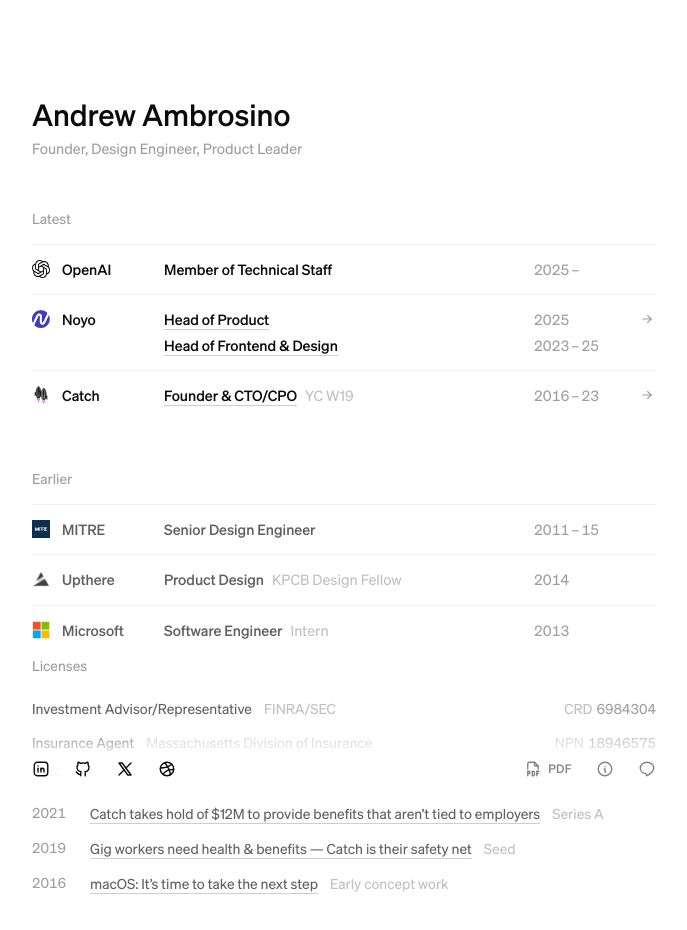
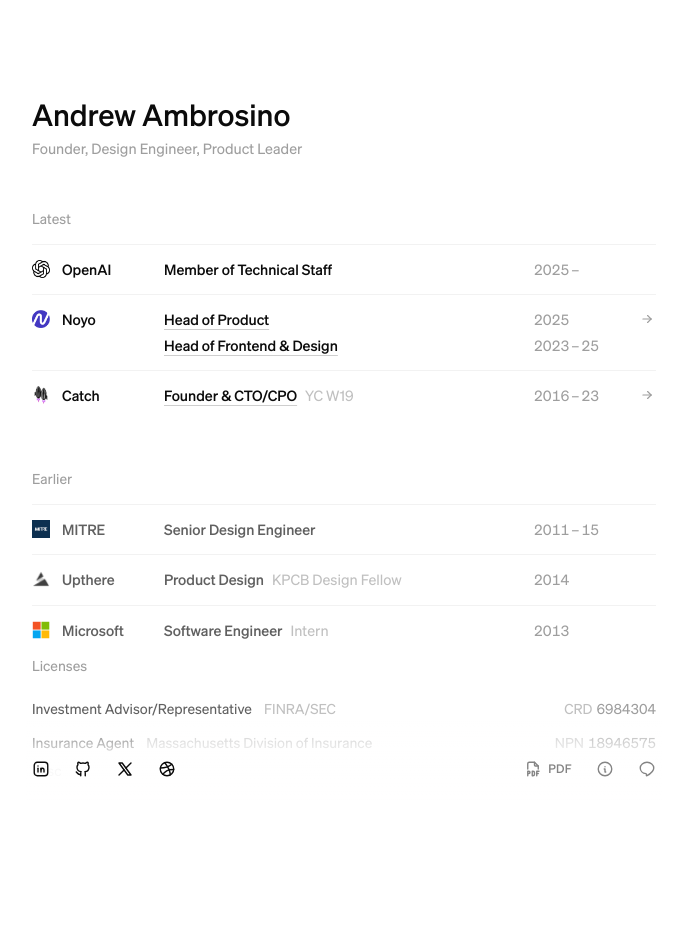
Before and after one commit to aa-io/site, a Next.js app: page / in a window 1280 px wide. Shown: the top 930 px of the page, without its empty margins (291-978 px from the left). After the commit the page ends 800 px from the top, so only its background shows below. Built offline with nearby package versions, Linux system fonts and the light colour scheme.

Commit message:
fix internal link behavior and restore layout wrapper

```diff
--- a/app/components/social-link.tsx
+++ b/app/components/social-link.tsx
@@ -15,7 +15,7 @@
   text,
   label,
   className,
-  target = '_blank',
+  target,
 }: {
   href: string;
   icon: ReactNode;
@@ -24,11 +24,14 @@
   className?: string;
   target?: string;
 }) => {
+  const isExternal = /^https?:\/\//.test(href);
+  const linkTarget = target ?? (isExternal ? '_blank' : undefined);
+
   return (
     <div className={cn(className)}>
       <Tooltip>
         <TooltipTrigger asChild>
-          <Link target={target} className={cn(_cns.button)} href={href}>
+          <Link target={linkTarget} className={cn(_cns.button)} href={href}>
             {icon}
             {label && <span className={cn(_cns.text, 'text-xs')}>{label}</span>}
           </Link>
--- a/app/layout.tsx
+++ b/app/layout.tsx
@@ -6,6 +6,7 @@
 import React from 'react';
 import { ThemeProvider } from '@/app/components/theme-provider';
 import { Toaster } from '@/app/components/ui/sonner';
+import { LayoutInner } from './layout-inner';
 
 const _sans = localFont({
   src: './assets/font/sohne.woff2',
@@ -68,11 +69,11 @@
 }>) {
   return (
     <html lang="en" suppressHydrationWarning>
-      <body className={`${_sans.className} ${_serif.variable} ${geistMono.variable} bg-background antialiased`}>
+      <body className={`overflow-hidden ${_sans.className} ${_serif.variable} ${geistMono.variable} bg-background antialiased`}>
         <ThemeProvider attribute="class" defaultTheme="system" enableSystem disableTransitionOnChange>
-          <main className="flex min-h-screen justify-center">
-            <div className="w-full">{children}</div>
-          </main>
+          <LayoutInner>
+            <main>{children}</main>
+          </LayoutInner>
         </ThemeProvider>
         <Toaster />
       </body>
```
